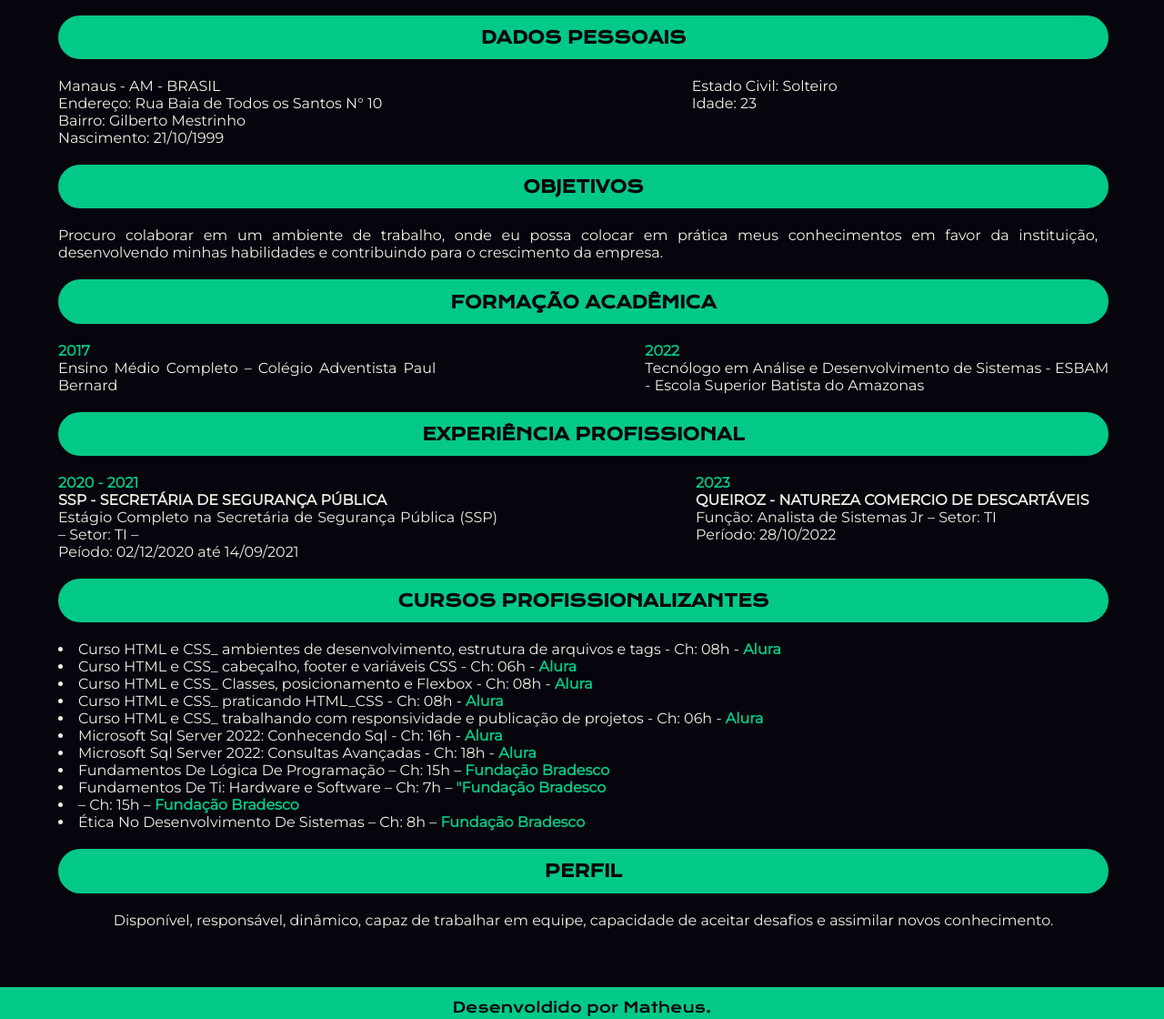
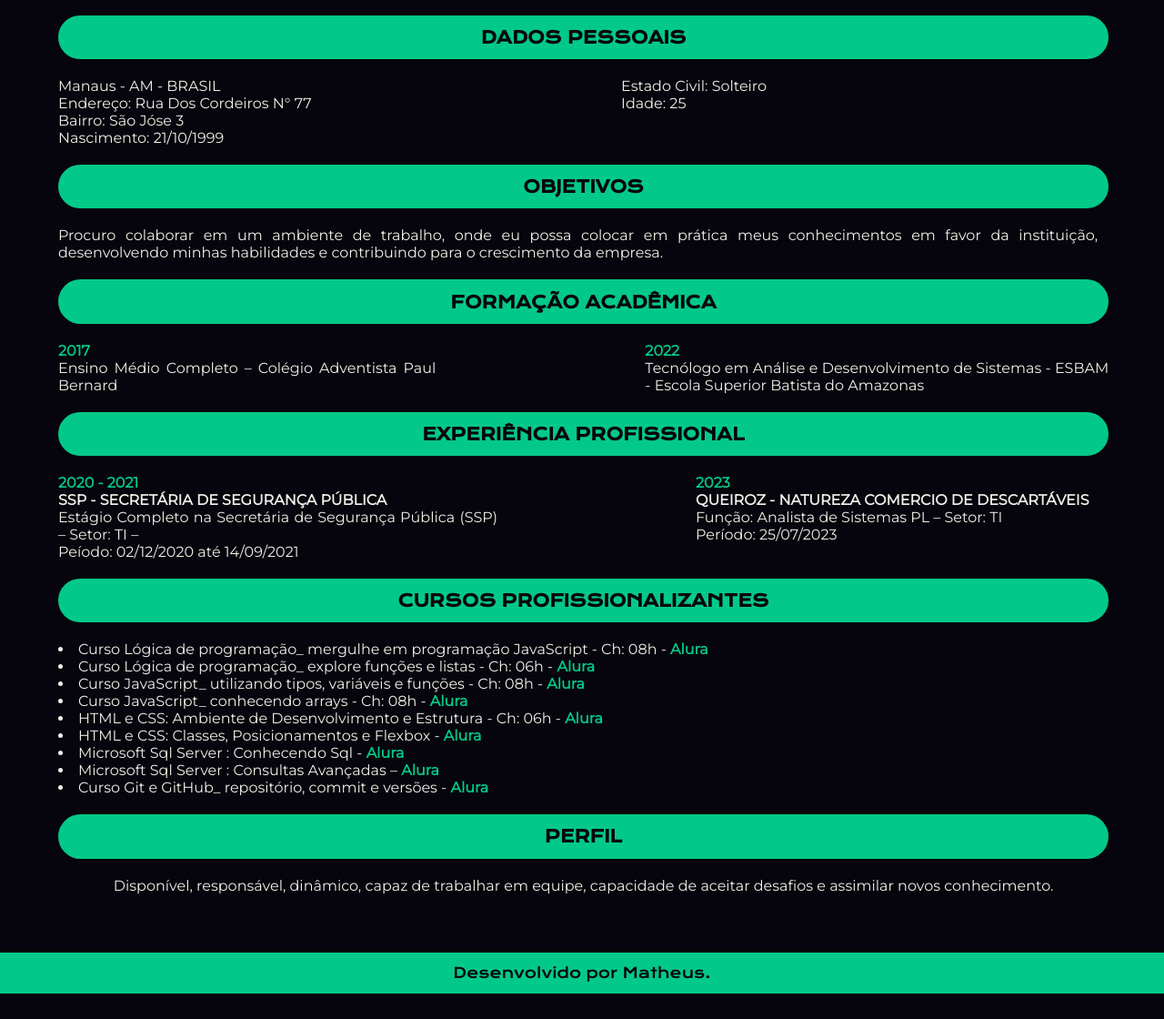
Before and after one commit to TTshok/Matheus-Batista, a plain HTML site: page curriculo.html in a window 1280 px wide. Shown: the part 617-1737 px from the top of the page at 91% size. After the commit the page ends 1709 px from the top, so only its background shows below. Drawn offline with nearby package versions, Linux system fonts and the light colour scheme.

Commit message:
atu_dados

```diff
--- a/curriculo.html
+++ b/curriculo.html
@@ -29,7 +29,7 @@
                     <div class="contatos">
                         <a class = "num1" href="https://contate.me/ttshok2">
                             <img src="./assests/phone.png">
-                            (92) 99613-8248
+                            (21) 97149-5757
                         </a>
                         <a class="num2" href="https://contate.me/ttshok2">
                             (92) 99631-0761
@@ -48,13 +48,13 @@
         <section class="dados">
             <div>
                 <p>Manaus - AM - BRASIL</p>
-                <P>Endereço: Rua Baia de Todos os Santos N° 10</P>
-                <p>Bairro: Gilberto Mestrinho</p>
+                <P>Endereço: Rua Dos Cordeiros N° 77</P>
+                <p>Bairro: São Jóse 3</p>
                 <p>Nascimento: 21/10/1999</p>
             </div>
             <div>
                 <p>Estado Civil: Solteiro</p>
-                <p>Idade: 23</p>
+                <p>Idade: 25</p>
             </div>
         </section>
         <h3 class = "tema">OBJETIVOS</h3>
@@ -90,26 +90,26 @@
             <div>
                 <p><strong class="ano">2023</strong></p>
                 <p><strong>QUEIROZ - NATUREZA COMERCIO DE DESCARTÁVEIS</strong></p>
-                <p>Função: Analista de Sistemas Jr –
+                <p>Função: Analista de Sistemas PL –
                     Setor: TI</p>
-                    <p>Período: 28/10/2022</p>
+                    <p>Período: 25/07/2023</p>
             </div>
         </section>
         <h3 class = "tema">CURSOS PROFISSIONALIZANTES</h3>
         <section class="cursos">
             <nav>
-                <li>Curso HTML e CSS_ ambientes de desenvolvimento,
-                    estrutura de arquivos e tags - Ch: 08h - <b class="instituicao">Alura</b></li>
-                <li>Curso HTML e CSS_ cabeçalho, footer e variáveis CSS - Ch: 06h - <b class="instituicao">Alura</b></li>
-                <li>Curso HTML e CSS_ Classes, posicionamento e Flexbox - Ch: 08h - <b class="instituicao">Alura</b></p>
-                <li>Curso HTML e CSS_ praticando HTML_CSS - Ch: 08h - <b class="instituicao">Alura</b></p>
-                <li>Curso HTML e CSS_ trabalhando com responsividade e publicação de projetos - Ch: 06h - <b class="instituicao">Alura</b></p>
-                <li>Microsoft Sql Server 2022: Conhecendo Sql - Ch: 16h - <b class="instituicao">Alura</b></li>
-                <li>Microsoft Sql Server 2022: Consultas Avançadas - Ch: 18h - <b class="instituicao">Alura</b></li>
-                <li>Fundamentos De Lógica De Programação – Ch: 15h – <b class="instituicao">Fundação Bradesco</b></li>
-                <li>Fundamentos De Ti: Hardware e Software – Ch: 7h – <b class="instituicao">"Fundação Bradesco</b></li>
-                <li> – Ch: 15h – <b class="instituicao">Fundação Bradesco</b></li>
-                <li>Ética No Desenvolvimento De Sistemas – Ch: 8h – <b class="instituicao">Fundação Bradesco</b></li>
+                <li>Curso Lógica de programação_ mergulhe em programação
+                    JavaScript - Ch: 08h - <b class="instituicao">Alura</b></li>
+                <li>Curso Lógica de programação_ explore funções e listas - Ch: 06h - <b class="instituicao">Alura</b></li>
+                <li>Curso JavaScript_ utilizando tipos, variáveis e funções - Ch: 08h - <b class="instituicao">Alura</b></p>
+                <li>Curso JavaScript_ conhecendo arrays - Ch: 08h - <b class="instituicao">Alura</b></p>
+                <li>HTML e CSS: Ambiente de Desenvolvimento e Estrutura - Ch: 06h - <b class="instituicao">Alura</b></p>
+                <li>HTML e CSS: Classes, Posicionamentos e Flexbox - <b class="instituicao">Alura</b></li>
+                <li>Microsoft Sql Server : Conhecendo Sql - <b class="instituicao">Alura</b></li>
+                <li>Microsoft Sql Server : Consultas Avançadas – <b class="instituicao">Alura</b></li>
+                <li>Curso Git e GitHub_ repositório, commit e versões - <b class="instituicao">Alura</b></li>
+                <!-- <li> – Ch: 15h – <b class="instituicao">Alura</b></li> -->
+                <!-- <li>Ética No Desenvolvimento De Sistemas – Ch: 8h – <b class="instituicao">Fundação Bradesco</b></li>             -->
             </nav>
         </section>
         <h3 class = "tema">PERFIL</h3>
@@ -121,6 +121,6 @@
     </main>
 </body>
 <footer class="rodape">
-    <p>Desenvoldido por Matheus.</p>
+    <p>Desenvolvido por Matheus.</p>
 </footer>
 </html>
```
Also changed, not shown: index.html (+2 -2 lines), sobreMim.html (+3 -3 lines).
